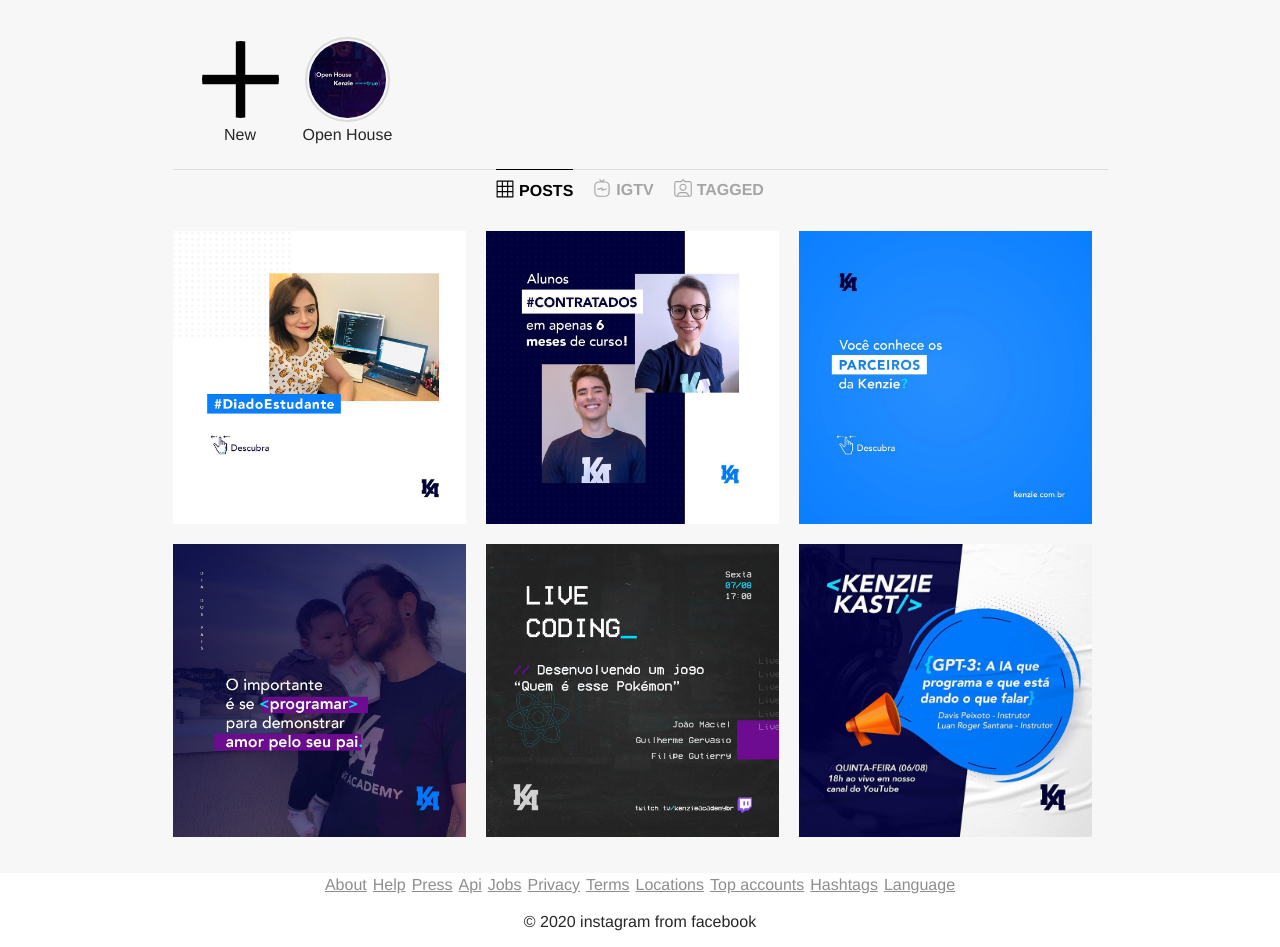
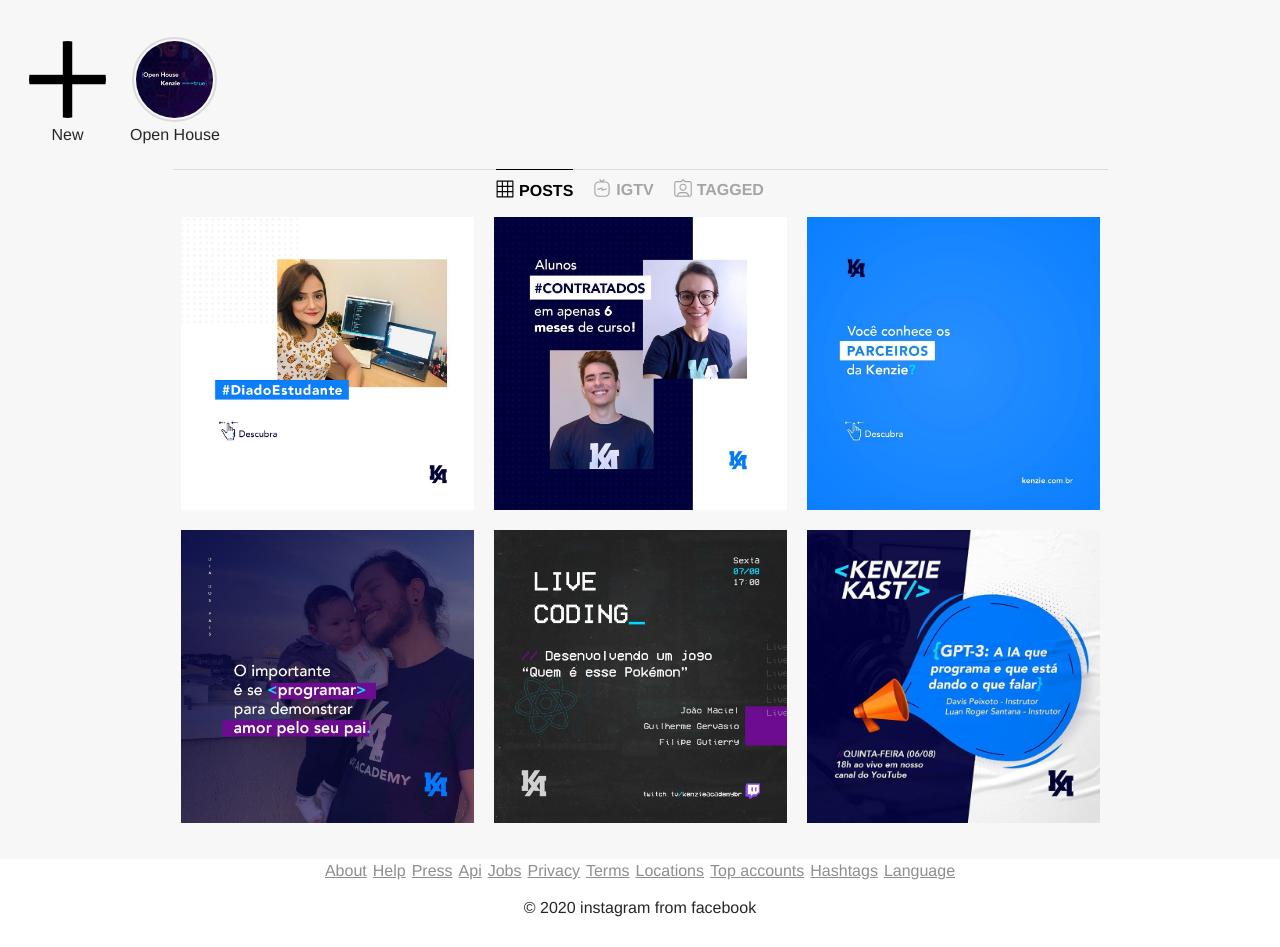
Before and after one commit to Kenzie-Academy-Brasil-Developers/rede-social-sprint-2-victorsvarela, a plain HTML site: page index.html in a window 1280 px wide. Shown: the part 308-1255 px from the top of the page. Drawn offline with Linux system fonts and the light colour scheme.

Commit message:
ajuste bug desktop

```diff
--- a/css/style.css
+++ b/css/style.css
@@ -126,7 +126,7 @@
 
 	main .highlighted-stories{
 		padding: 15px;
-		width: 935px;
+		width: 100%;
 		box-sizing: border-box;
 	}
 
@@ -202,13 +202,13 @@
 		main .profile-posts ul{
 			list-style-type: none;
 			padding: 0;
-			margin-top: 30px;
 			display: flex;
 			flex-wrap: wrap;
+			justify-content: center;
 		}
 
 			main .profile-posts ul li{
-				width: 293px;
+				width: 33%;
 			}
 
 				main .profile-posts ul li a{}
@@ -301,6 +301,7 @@
 	main .profile-posts ul li{
 		padding-right: 20px;
 		padding-bottom: 20px;
+		width: 293px;
 	}
 
 	main .profile-posts ul li:nth-child(3n){
```
